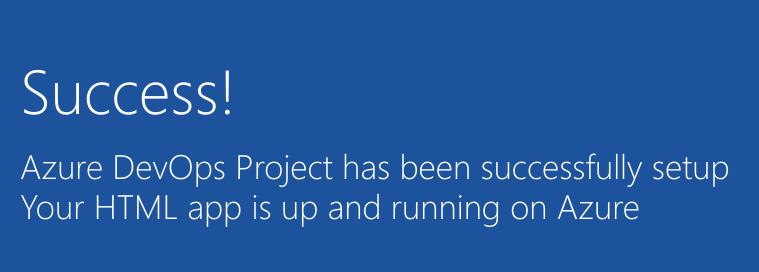
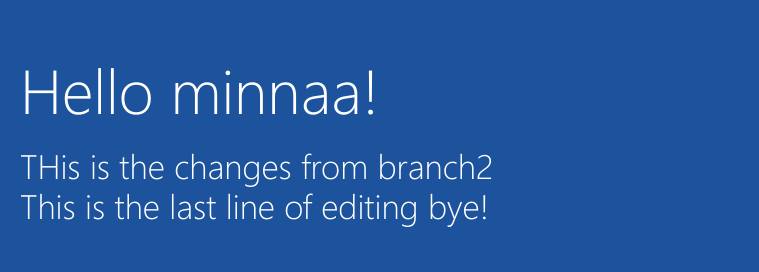
Before and after one commit to aditithakore/devopsPract22, a plain HTML site: page index.html in a window 1280 px wide. Shown: the part 325-597 px from the top of the page, 205-964 px from the left. Drawn offline with Linux system fonts and the light colour scheme.

Commit message:
this is first commit from branch2

```diff
--- a/index.html
+++ b/index.html
@@ -18,9 +18,9 @@
             </a>
         </div>
             <div class="content-body">
-                <div class="success-text">Success!</div>
-                <div class="description line-1"> Azure DevOps Project has been successfully setup</div>
-                <div class="description line-2"> Your HTML app is up and running on Azure</div>
+                <div class="success-text">Hello minnaa!</div>
+                <div class="description line-1"> THis is the changes from branch2</div>
+                <div class="description line-2"> This is the last line of editing bye!</div>
                 <div class="next-steps-container">
                     <div class="next-steps-header">Next up</div>
                     <div class="next-steps-body">
```
